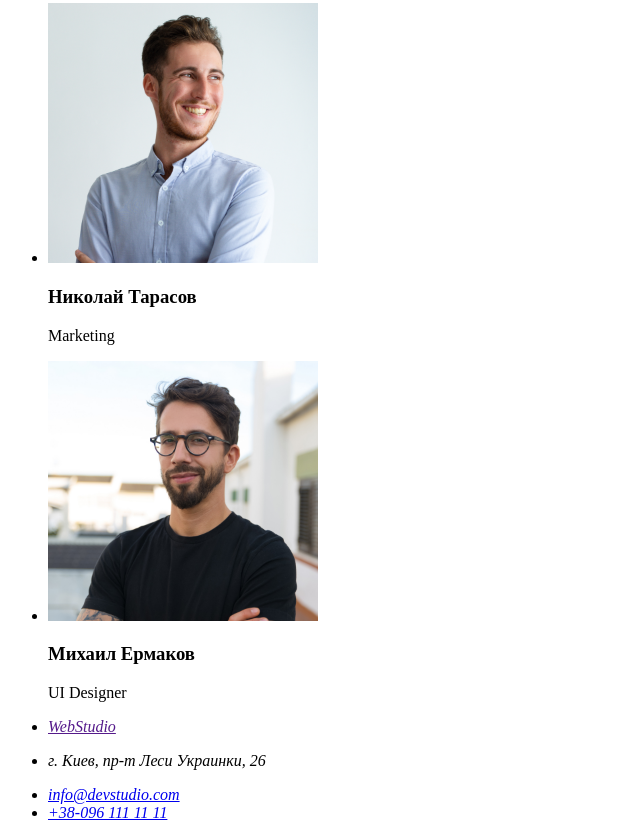
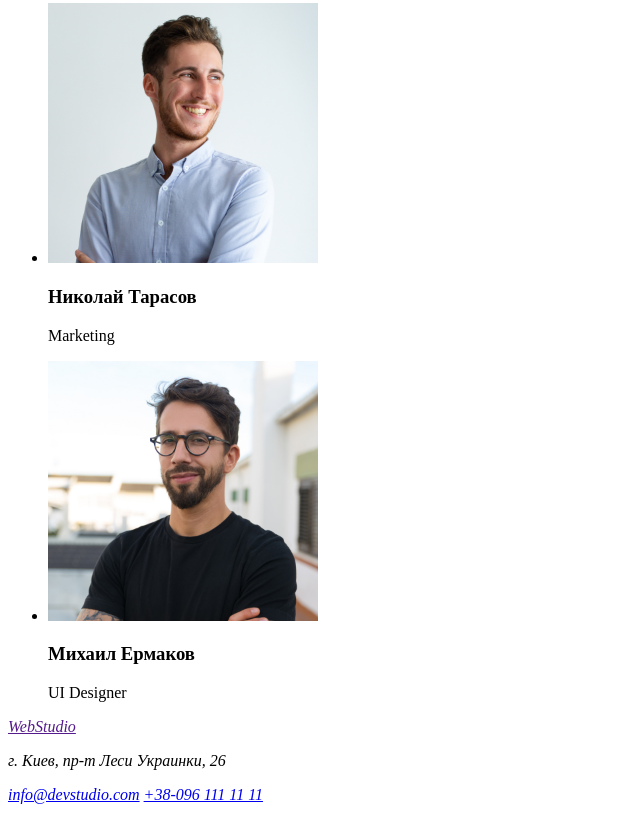
Before and after one commit to Roman-Koval/goit-markup-hw-01, a plain HTML site: page index.html in a window 1280 px wide. Shown: the part 2282-3120 px from the top of the page, without its empty margins (0-640 px from the left). After the commit the page ends 3094 px from the top, so only its background shows below. Drawn offline with Linux system fonts and the light colour scheme.

Commit message:
my second commit

```diff
--- a/index.html
+++ b/index.html
@@ -82,12 +82,10 @@
     </section>
     <footer>
         <address>
-        <ul>
-            <li><a href="">WebStudio</a></li>
-            <li><p>г. Киев, пр-т Леси Украинки, 26</p></li>
-            <li><a href="mailto:info@devstudio.com">info@devstudio.com</a></li>
-            <li><a href="tel:+38 096 111 11 11">+38-096 111 11 11</a></li>
-        </ul>
+            <a href="">WebStudio</a>
+            <p>г. Киев, пр-т Леси Украинки, 26</p>
+            <a href="mailto:info@devstudio.com">info@devstudio.com</a>
+            <a href="tel:+38 096 111 11 11">+38-096 111 11 11</a>
         </address>
     </footer>
 </body>
```
